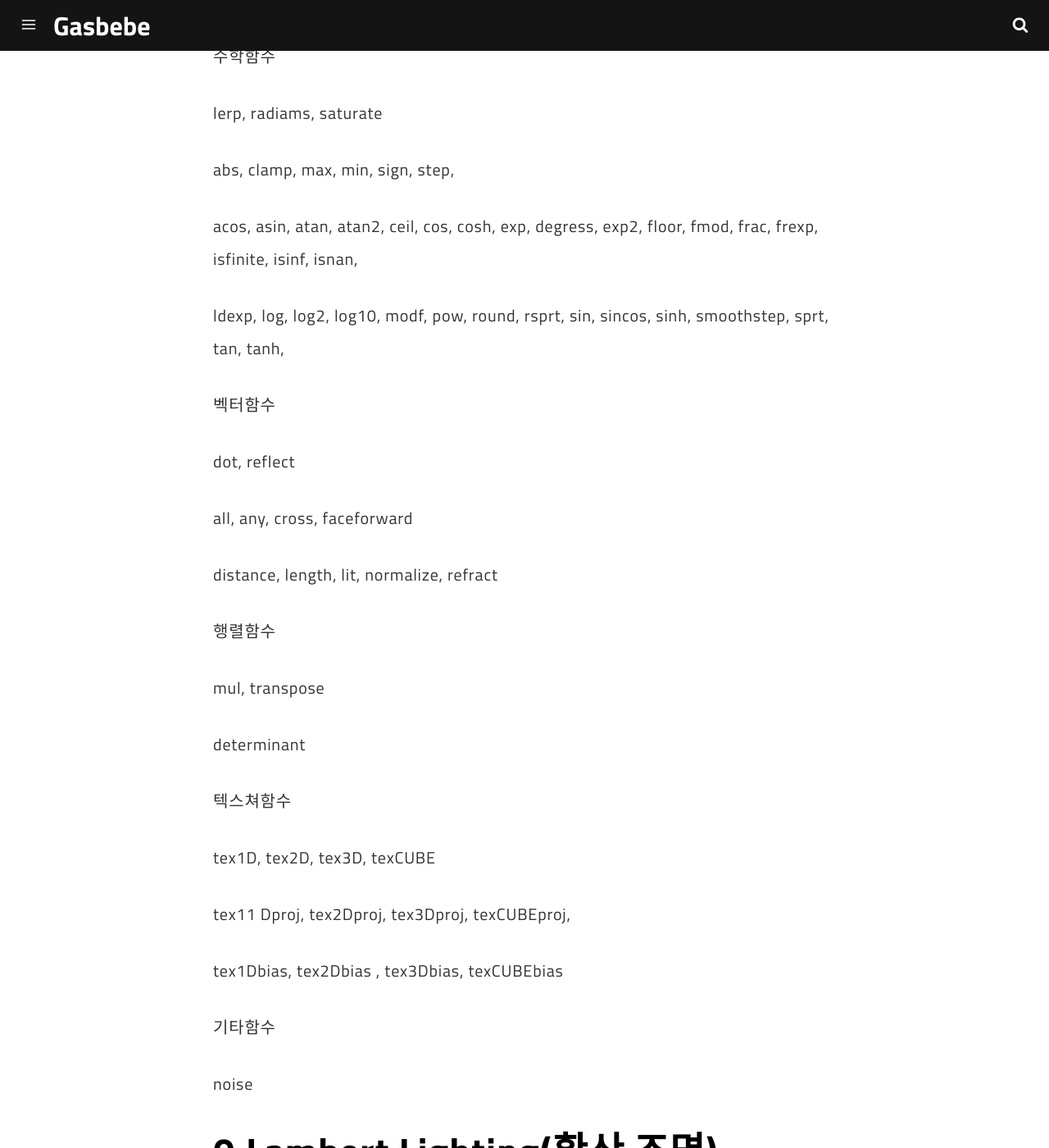
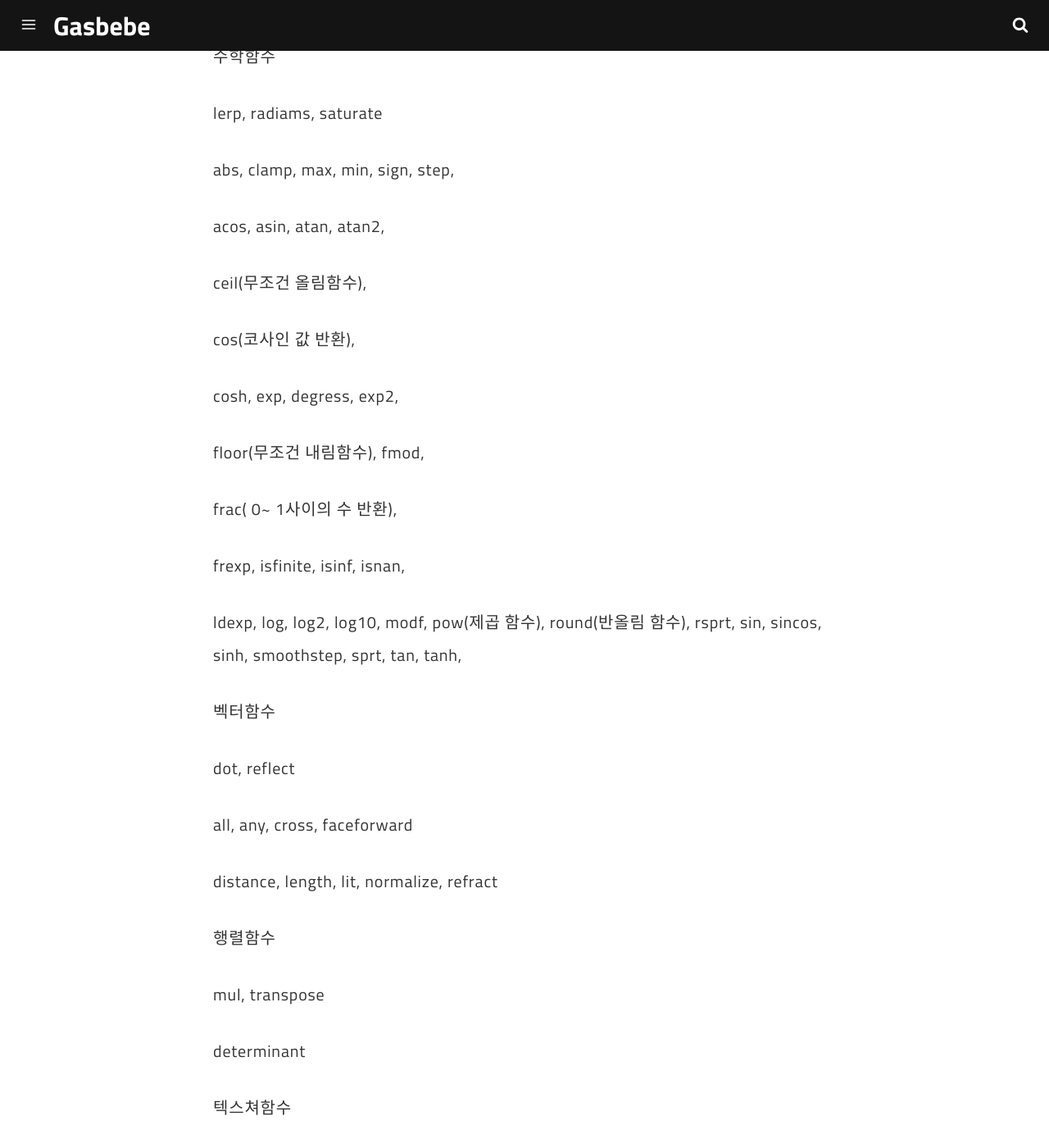
Before and after one commit to Gasbebe/Gasbebe.github.io, a Jekyll site: the page built from _posts/2018-09-29-shader-function.md, in a window 1280 px wide and 1400 px high, scrolled down 813 px. Shown: the whole window at 82% size. Built offline with Jekyll 4.4.1, drawn with Linux system fonts in a browser that asks for light colours; comment, search, counter and statistics services are not loaded; some of the changed text lies outside the part shown.

```diff
--- a/_posts/2018-09-29-shader2.md
+++ b/_posts/2018-09-29-shader-function.md
@@ -25,9 +25,21 @@ abs, clamp, max, min, sign, step,
 
 
 
-acos, asin, atan, atan2, ceil, cos, cosh, exp, degress, exp2, floor, fmod, frac, frexp, isfinite, isinf, isnan,
+acos, asin, atan, atan2,
 
-ldexp, log, log2, log10, modf, pow, round, rsprt, sin, sincos, sinh, smoothstep, sprt, tan, tanh,
+ceil(무조건 올림함수),
+
+cos(코사인 값 반환),
+
+cosh, exp, degress, exp2,
+
+floor(무조건 내림함수), fmod,
+
+frac( 0~ 1사이의 수 반환),
+
+frexp, isfinite, isinf, isnan,
+
+ldexp, log, log2, log10, modf, pow(제곱 함수), round(반올림 함수), rsprt, sin, sincos, sinh, smoothstep, sprt, tan, tanh,
 
 
 
@@ -51,7 +63,9 @@ determinant
 
 텍스쳐함수
 
-tex1D, tex2D, tex3D, texCUBE
+tex1D, tex2D(텍스처와 uv값을 넘기면 해당하는 rgba색상을 반환하는 함수),
+
+tex3D, texCUBE
 
 tex11 Dproj, tex2Dproj, tex3Dproj, texCUBEproj,
 
```
Also changed, not shown: _posts/2018-09-09-shader.md (+16 -0 lines), _posts/2018-10-23-shader-basic.md (added, +38 -0 lines), _posts/2018-10-25-TriPlaner.md (added, +94 -0 lines).
